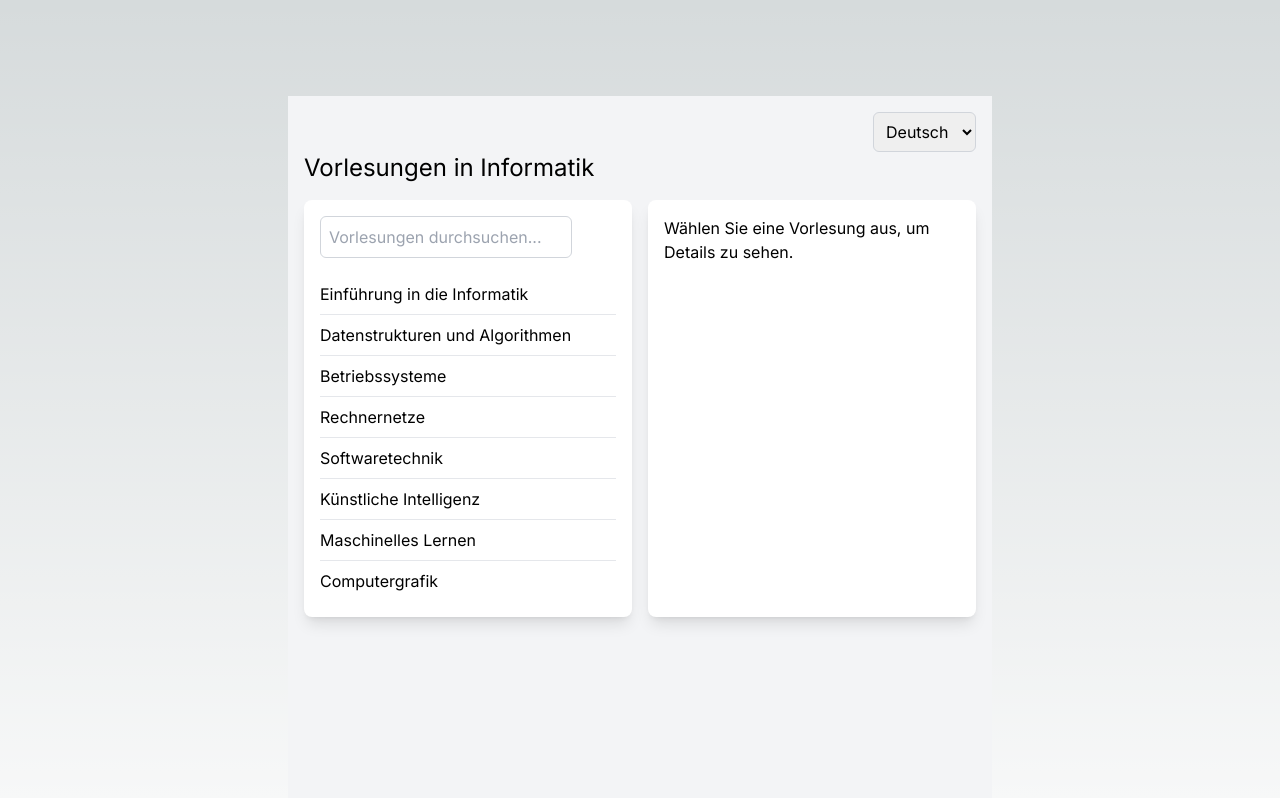
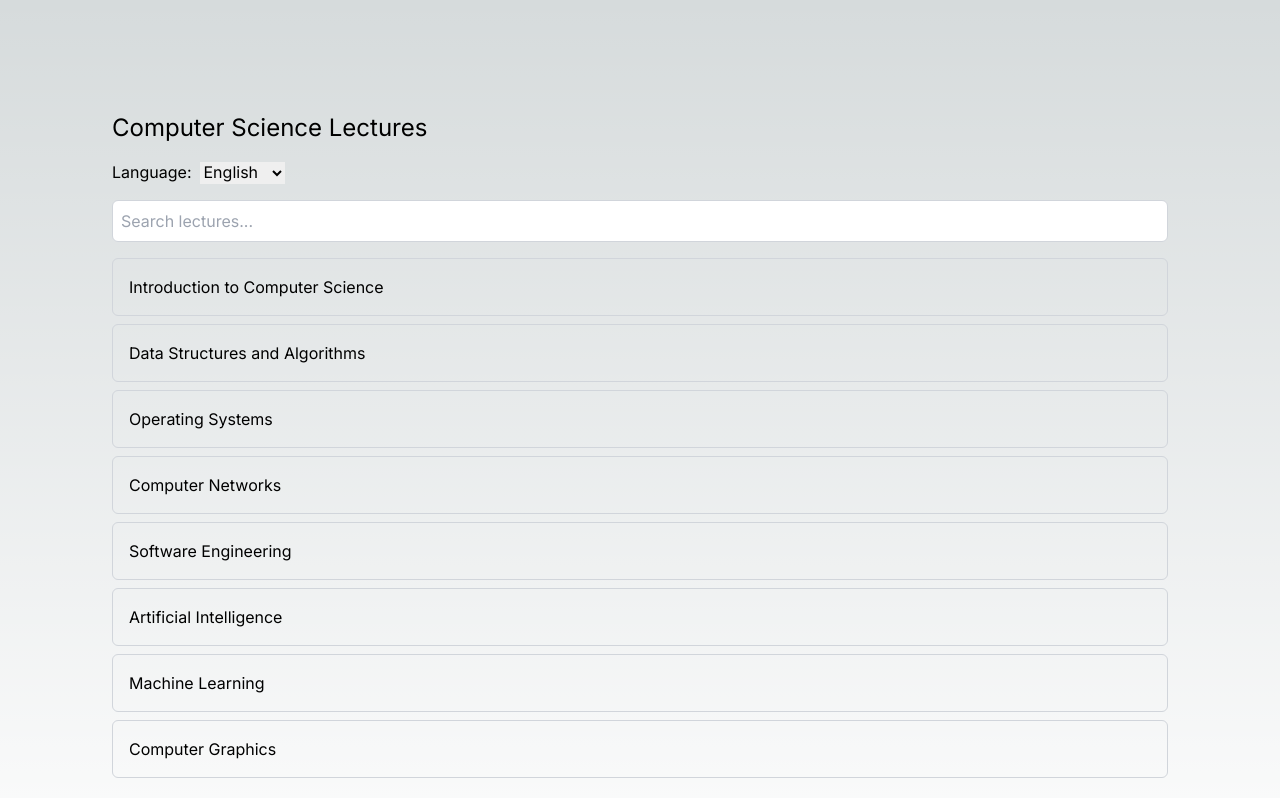
Before and after one commit to behrends/lectures-gpt, a Next.js app: page / in a window 1280 px wide. Shown: the top 798 px of the page. Built offline with nearby package versions, Linux system fonts and the light colour scheme.

Commit message:
Rename Course to Lecture

```diff
--- a/components/CourseDetails.jsx
+++ /dev/null
@@ -1,23 +0,0 @@
-function CourseDetails({ course, translation }) {
-  if (!course) {
-    return <p>{translation.selectPrompt}</p>;
-  }
-
-  return (
-    <div className="p-4 border border-gray-300 rounded-md">
-      <h2 className="text-xl font-semibold mb-2">{course.name}</h2>
-      <p>
-        {translation.instructor}: {course.instructor}
-      </p>
-      <p>
-        {translation.credits}: {course.credits}
-      </p>
-      <p>
-        {translation.prerequisites}: {course.prerequisites.join(', ')}
-      </p>
-      <p>{course.description}</p>
-    </div>
-  );
-}
-
-export default CourseDetails;
--- /dev/null
+++ b/components/LectureDetails.jsx
@@ -0,0 +1,23 @@
+export default function LectureDetails({ lecture, translation }) {
+  return lecture ? (
+    <div className="p-4 border border-gray-300 rounded-md">
+      <h2 className="text-xl mb-2">{lecture.name}</h2>
+      <p>{lecture.description}</p>
+      <p>
+        <strong>{translation.instructor}:</strong>{' '}
+        {lecture.instructor}
+      </p>
+      <p>
+        <strong>{translation.credits}:</strong> {lecture.credits}
+      </p>
+      <p>
+        <strong>{translation.prerequisites}:</strong>{' '}
+        {lecture.prerequisites.length > 0
+          ? lecture.prerequisites.join(', ')
+          : 'None'}
+      </p>
+    </div>
+  ) : (
+    <p>{translation.selectPrompt}</p>
+  );
+}
--- /dev/null
+++ b/components/LectureList.jsx
@@ -0,0 +1,21 @@
+export default function LectureList({
+  lectures,
+  selectedLecture,
+  onSelectLecture,
+}) {
+  return (
+    <div className="mb-4">
+      {lectures.map((lecture) => (
+        <div
+          key={lecture.id}
+          className={`p-4 border border-gray-300 rounded-md mb-2 ${
+            selectedLecture === lecture ? 'bg-gray-200' : ''
+          }`}
+          onClick={() => onSelectLecture(lecture)}
+        >
+          {lecture.name}
+        </div>
+      ))}
+    </div>
+  );
+}
--- a/components/CourseSearch.jsx
+++ b/components/Lectures.jsx
@@ -1,7 +1,8 @@
 import { useState, useEffect } from 'react';
-import CourseDetails from './CourseDetails';
+import LectureDetails from './LectureDetails';
+import LectureList from './LectureList';
 
-const coursesByLanguage = {
+const lectures = {
   en: [
     {
       id: 1,
@@ -264,91 +265,53 @@ const translations = {
   },
 };
 
-const CourseSearch = () => {
-  const [language, setLanguage] = useState('de');
+export default function Lectures() {
+  const [language, setLanguage] = useState('en');
   const [search, setSearch] = useState('');
-  const [filteredCourses, setFilteredCourses] = useState(
-    coursesByLanguage[language]
-  );
-  const [selectedCourse, setSelectedCourse] = useState(null);
-  const [courseList, setCourseList] = useState(
-    coursesByLanguage[language]
-  );
+  const [selectedLecture, setSelectedLecture] = useState(null);
+  const [lectureList, setLectureList] = useState(lectures[language]);
 
   useEffect(() => {
-    const result = courseList.filter((course) =>
-      course.name.toLowerCase().includes(search.toLowerCase())
-    );
-    setFilteredCourses(result);
-  }, [search, courseList]);
-
-  useEffect(() => {
-    setCourseList(coursesByLanguage[language]);
-
-    if (selectedCourse) {
-      const updatedSelectedCourse = coursesByLanguage[language].find(
-        (course) => course.id === selectedCourse.id
-      );
-      setSelectedCourse(updatedSelectedCourse);
-    }
-  }, [language, selectedCourse]);
-
-  const handleCourseClick = (course) => {
-    setSelectedCourse(course);
-  };
+    setLectureList(lectures[language]);
+  }, [language]);
 
   return (
-    <div className="bg-gray-100 min-h-screen p-4">
-      <div className="w-full max-w-2xl mx-auto">
-        <div className="flex justify-end">
+    <div className="container mx-auto p-4">
+      <h1 className="text-2xl mb-4">
+        {translations[language].title}
+      </h1>
+      <div className="mb-4">
+        <label>
+          Language:
           <select
             value={language}
             onChange={(e) => setLanguage(e.target.value)}
-            className="border border-gray-300 rounded-md p-2 focus:border-blue-500 focus:outline-none"
+            className="ml-2"
           >
+            <option value="en">English</option>
             <option value="de">Deutsch</option>
-            <option value="en">English</option>
             <option value="fr">Français</option>
           </select>
+        </label>
       </div>
-        <h1 className="text-2xl mb-4">
-          {translations[language].title}
-        </h1>
-        <div className="grid grid-cols-1 md:grid-cols-2 gap-4">
-          <div className="bg-white p-4 shadow-lg rounded-lg">
       <input
-              className="border border-gray-300 rounded-md p-2 focus:border-blue-500 focus:outline-none"
         type="text"
         placeholder={translations[language].searchPlaceholder}
         value={search}
         onChange={(e) => setSearch(e.target.value)}
+        className="mb-4 p-2 border border-gray-300 rounded-md w-full"
       />
-            <ul className="mt-4 divide-y divide-gray-200">
-              {filteredCourses.map((course) => (
-                <li
-                  key={course.id}
-                  className={`py-2 cursor-pointer hover:bg-gray-100 ${
-                    selectedCourse && selectedCourse.id === course.id
-                      ? 'bg-blue-100'
-                      : ''
-                  }`}
-                  onClick={() => handleCourseClick(course)}
-                >
-                  {course.name}
-                </li>
-              ))}
-            </ul>
-          </div>
-          <div className="bg-white p-4 shadow-lg rounded-lg">
-            <CourseDetails
-              course={selectedCourse}
+      <LectureList
+        lectures={lectureList.filter((lecture) =>
+          lecture.name.toLowerCase().includes(search.toLowerCase())
+        )}
+        selectedLecture={selectedLecture}
+        onSelectLecture={setSelectedLecture}
+      />
+      <LectureDetails
+        lecture={selectedLecture}
         translation={translations[language]}
       />
     </div>
-        </div>
-      </div>
-    </div>
   );
-};
-
-export default CourseSearch;
+}
--- a/pages/index.js
+++ b/pages/index.js
@@ -1,5 +1,5 @@
 import { Inter } from 'next/font/google';
-import CourseSearch from '../components/CourseSearch';
+import Lectures from '../components/Lectures';
 
 const inter = Inter({ subsets: ['latin'] });
 
@@ -8,7 +8,7 @@ export default function Home() {
     <main
       className={`flex min-h-screen flex-col items-center justify-between p-24 ${inter.className}`}
     >
-      <CourseSearch />
+      <Lectures />
     </main>
   );
 }
```
Lines whose indentation alone changed are shown as unchanged.
